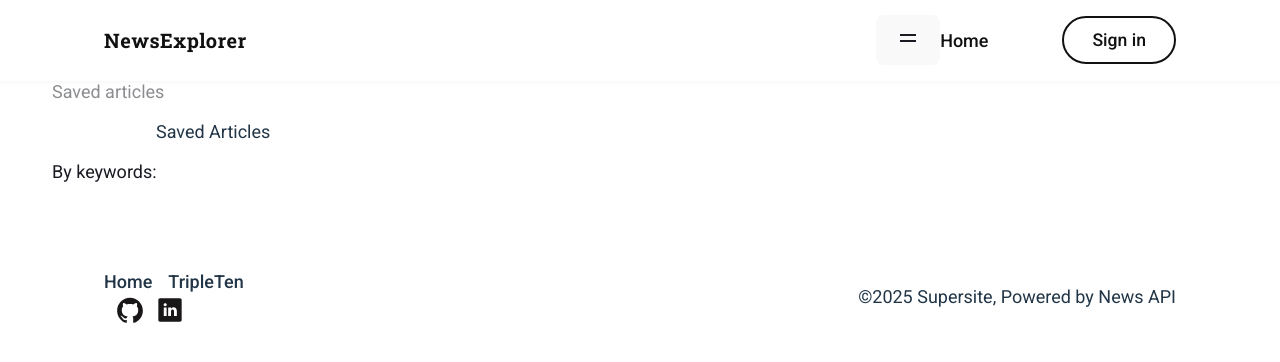
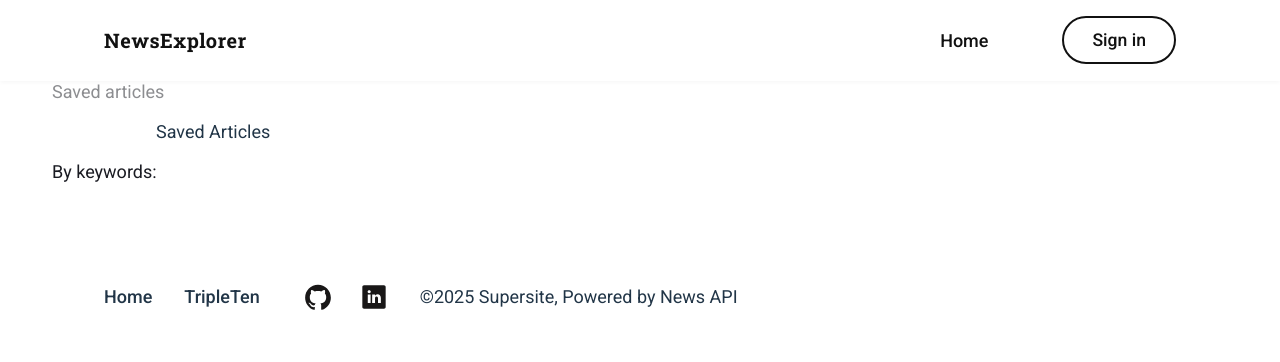
Before and after one commit to Bdotgo17/final-project, a React (Vite) app: page /#/saved-news in a window 1280 px wide. Shown: the top 362 px of the page. Built offline with nearby package versions, Linux system fonts and the light colour scheme.

Commit message:
messing with footer

```diff
--- a/src/components/Footer/Footer.css
+++ b/src/components/Footer/Footer.css
@@ -71,9 +71,48 @@
   }
 }
 
+@media (min-width: 321px) {
+  .footer {
+    flex-direction: row;
+    justify-content: space-between;
+    align-items: center;
+  }
+
+  .footer-copyright {
+    order: 1;
+    text-align: left;
+    margin: 0;
+  }
+
+  .footer-right {
+    display: flex;
+    align-items: center;
+    gap: 32px;
+    order: 2;
+  }
+
+  .footer-links {
+    display: flex;
+    flex-direction: row;
+    gap: 16px;
+    align-items: center;
+    margin: 0;
+  }
+
+  .footer-icons {
+    display: flex;
+    flex-direction: row;
+    gap: 16px;
+    align-items: center;
+    margin: 0;
+  }
+}
+
 @media (max-width: 320px) {
   .footer {
-    width: 320px;
+    width: 100%;
+    min-width: 0;
+    max-width: 320px;
     height: 176px;
     box-sizing: border-box;
     padding: 16px 8px;
@@ -83,6 +122,16 @@
     justify-content: flex-end;
     align-items: center;
     background: #fff;
+  }
+
+  .footer-right {
+    order: 1;
+    width: 100%;
+    display: flex;
+    flex-direction: row; /* <-- side-by-side */
+    align-items: center;
+    justify-content: center;
+    margin-bottom: 8px;
   }
 
   .footer-content {
@@ -96,9 +145,9 @@
 
   .footer-links {
     display: flex;
-    flex-direction: column;
+    flex-direction: row; /* <-- side-by-side */
     gap: 16px;
-    align-items: flex-start;
+    align-items: center;
     margin-left: 16px;
     font-family: "Roboto", sans-serif;
     font-weight: 400;
@@ -118,6 +167,7 @@
   }
 
   .footer-copyright {
+    order: 2;
     width: 100%;
     text-align: center;
     font-family: "Roboto", sans-serif;
--- a/src/components/Footer/Footer.jsx
+++ b/src/components/Footer/Footer.jsx
@@ -5,7 +5,7 @@ import "./Footer.css";
 function Footer() {
   return (
     <footer className="footer">
-      <div className="footer-content">
+      <div className="footer-right">
         <div className="footer-links">
           <a href="/" className="footer-link">
             Home
@@ -35,22 +35,11 @@ function Footer() {
             <img src={linkedinLogo} alt="LinkedIn" className="footer-icon" />
           </a>
         </div>
-      </div>
-      <div className="footer-copyright">
-        ©2025 Supersite, Powered by News API
+        <div className="footer-copyright">
+          ©2025 Supersite, Powered by News API
+        </div>
       </div>
     </footer>
-    // <footer className="footer">
-    //   <div className="footer-left">©2025 Supersite, Powered by News API</div>
-    //   <div className="footer-right">
-    //     <a href="/" className="footer-link">
-    //       Home
-    //     </a>
-    //     <span className="footer-link">TripleTen</span>
-    //     <img src={githubLogo} alt="GitHub" className="footer-icon" />
-    //     <img src={linkedinLogo} alt="LinkedIn" className="footer-icon" />
-    //   </div>
-    // </footer>
   );
 }
 
--- a/src/components/Header/Header.css
+++ b/src/components/Header/Header.css
@@ -271,3 +271,9 @@
     align-items: center;
   }
 }
+
+@media (min-width: 321px) {
+  .menu-btn {
+    display: none;
+  }
+}
```
